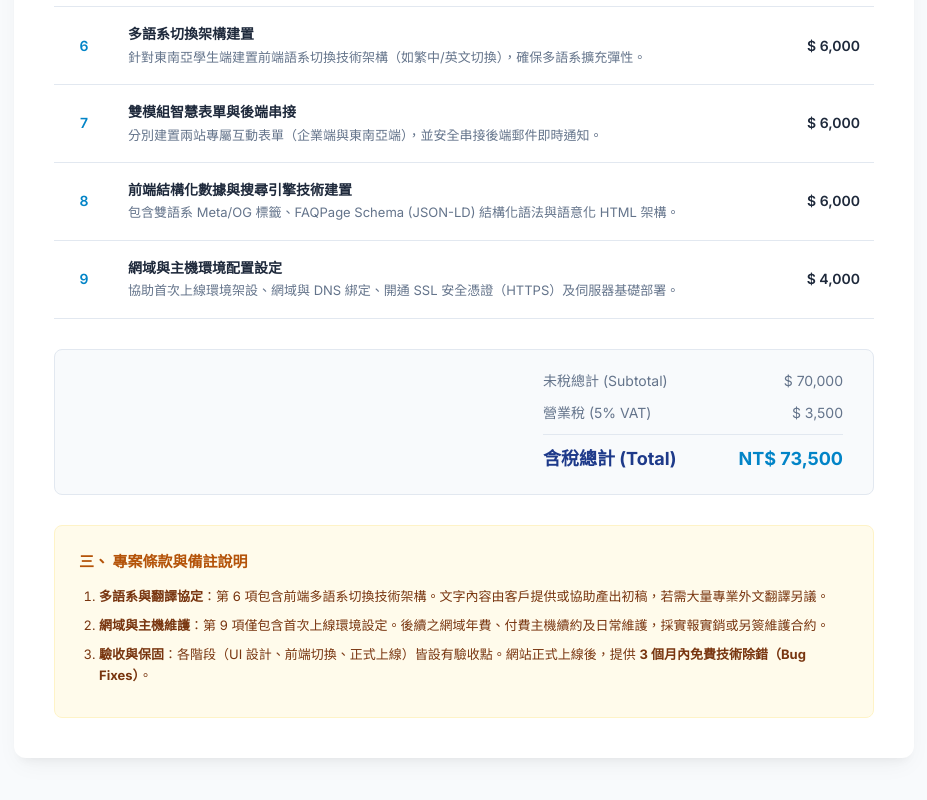
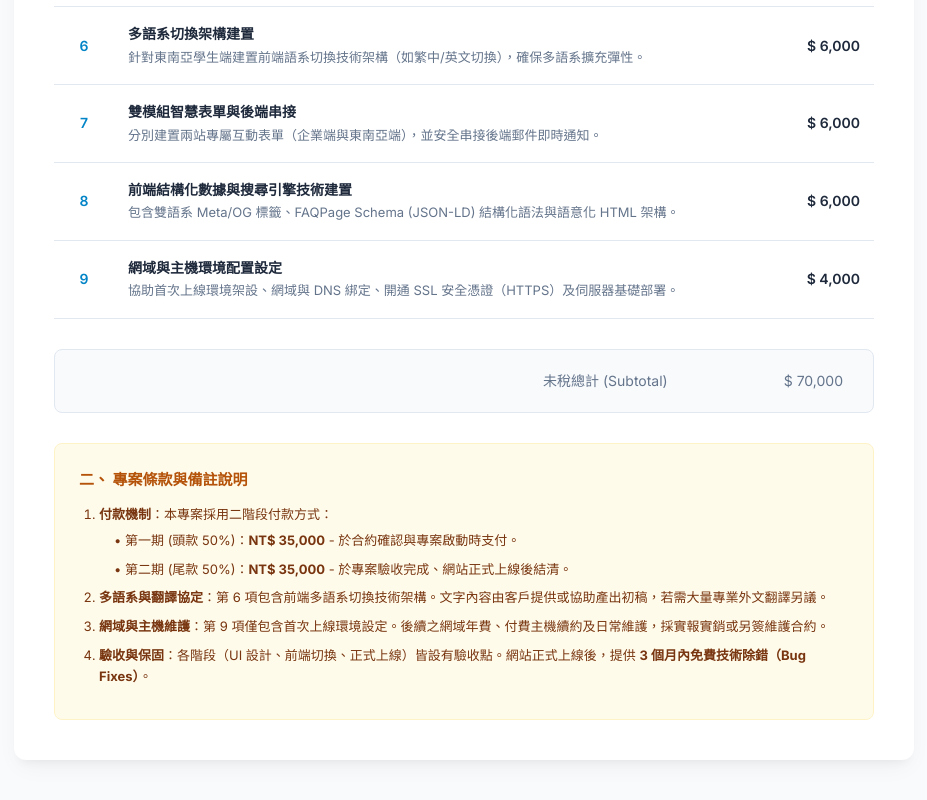
Before and after one commit to kotostudio-net/EduNexus-colab, a plain HTML site: page index.html in a window 1280 px wide. Shown: the part 821-1621 px from the top of the page, without its empty margins (176-1103 px from the left). Drawn offline with Linux system fonts and the light colour scheme.

Commit message:
Update project terms and remove VAT section

```diff
--- a/index.html
+++ b/index.html
@@ -304,20 +304,26 @@
                     <span>未稅總計 (Subtotal)</span>
                     <span>$ 70,000</span>
                 </div>
-                <div class="total-row">
+                <!-- <div class="total-row">
                     <span>營業稅 (5% VAT)</span>
                     <span>$ 3,500</span>
                 </div>
                 <div class="total-row grand-total">
                     <span>含稅總計 (Total)</span>
                     <span>NT$ 73,500</span>
-                </div>
+                </div> -->
             </div>
 
             <!-- 備註區 -->
             <div class="notes">
-                <h3>三、 專案條款與備註說明</h3>
+                <h3>二、 專案條款與備註說明</h3>
                 <ol>
+                    <li><strong>付款機制</strong>：本專案採用二階段付款方式：
+                        <ul style="list-style: none; padding-left: 15px; margin-top: 5px;">
+                            <li>• 第一期 (頭款 50%)：<strong>NT$ 35,000</strong> - 於合約確認與專案啟動時支付。</li>
+                            <li>• 第二期 (尾款 50%)：<strong>NT$ 35,000</strong> - 於專案驗收完成、網站正式上線後結清。</li>
+                        </ul>
+                    </li>
                     <li><strong>多語系與翻譯協定</strong>：第 6 項包含前端多語系切換技術架構。文字內容由客戶提供或協助產出初稿，若需大量專業外文翻譯另議。</li>
                     <li><strong>網域與主機維護</strong>：第 9 項僅包含首次上線環境設定。後續之網域年費、付費主機續約及日常維護，採實報實銷或另簽維護合約。</li>
                     <li><strong>驗收與保固</strong>：各階段（UI 設計、前端切換、正式上線）皆設有驗收點。網站正式上線後，提供 <strong>3 個月內免費技術除錯（Bug Fixes）</strong>。</li>
```
